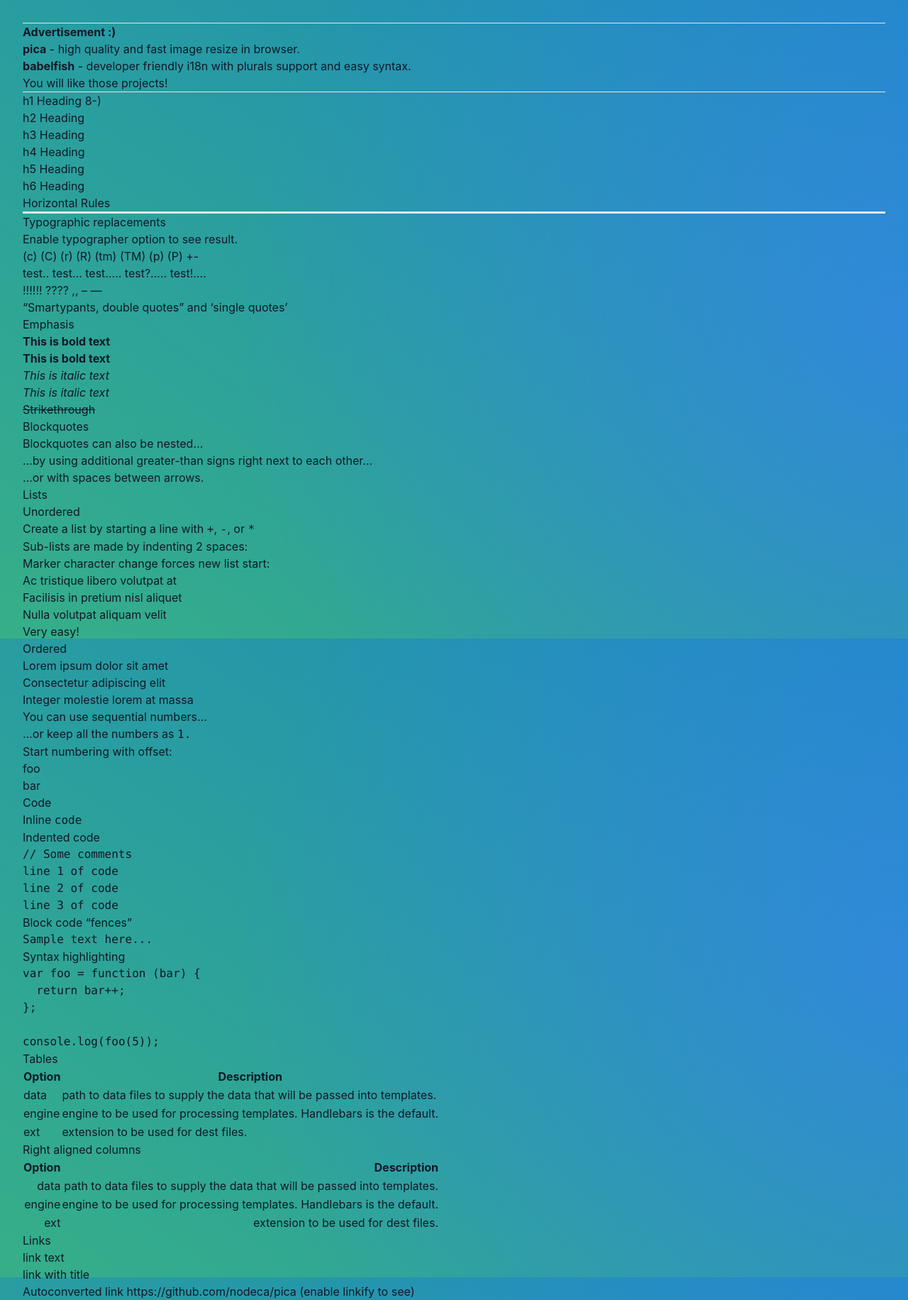
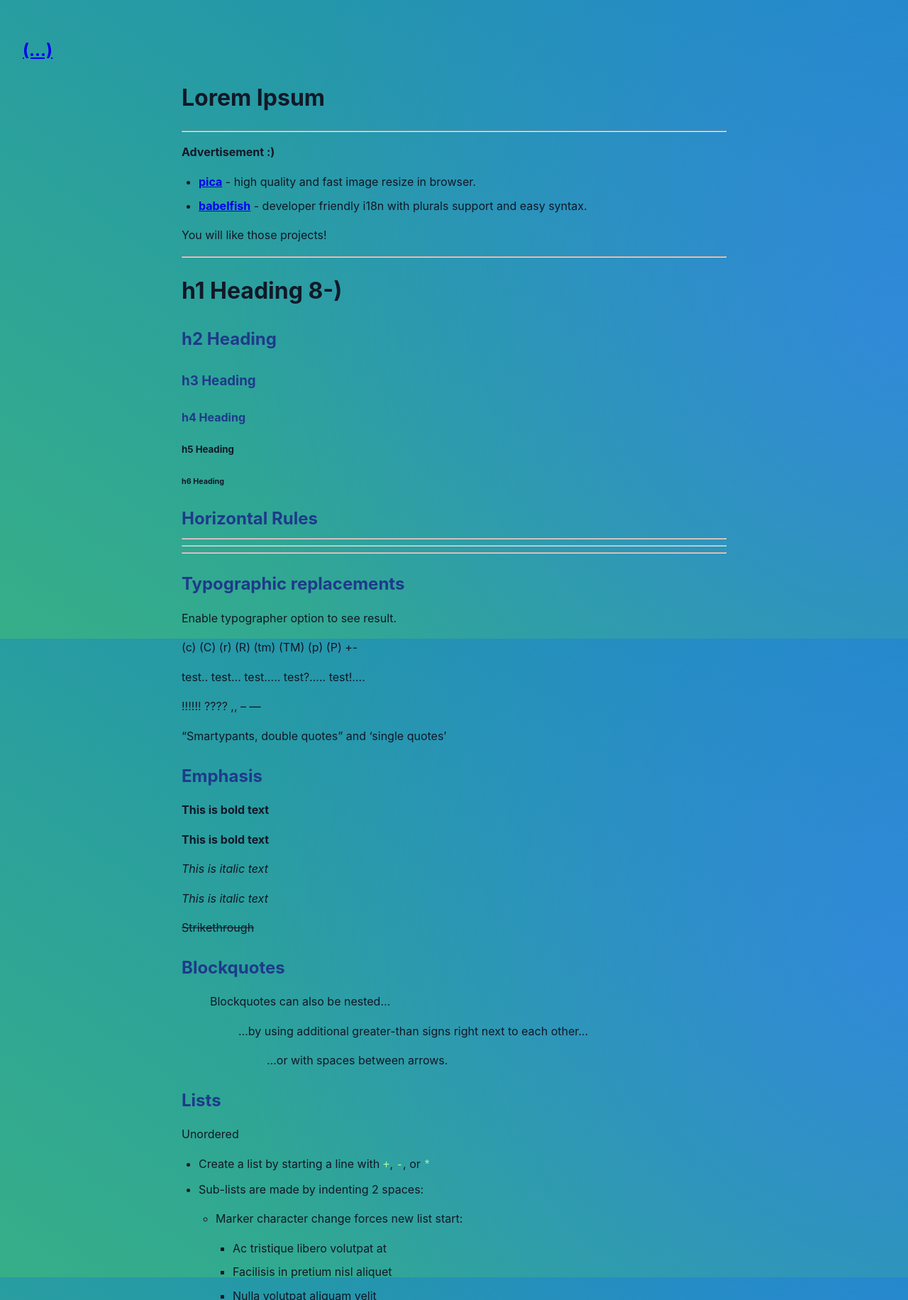
Before and after one commit to Nollde/nollde.github.io, a Jekyll site: the page built from _posts/2025-09-01-lorem_ipsum.md, in a window 1280 px wide, cut to the strip 0-1832 px from the top of the page. Shown: the whole strip at 71% size. Built offline with Jekyll 4.4.1, drawn with Linux system fonts in a browser that asks for light colours; nearby versions of some CDN libraries.

Commit message:
[dev] posts style

```diff
--- a/_layouts/post.html
+++ b/_layouts/post.html
@@ -4,34 +4,22 @@
 <head>
     <meta charset="UTF-8">
     <title>{{ page.title }} | {{ site.title }}</title>
-    <script src="https://cdn.tailwindcss.com"></script>
-    <!-- <link href="https://cdnjs.cloudflare.com/ajax/libs/font-awesome/6.4.0/css/all.min.css" rel="stylesheet"> -->
     <link rel="stylesheet" href="{{ '/assets/css/style.css' | relative_url }}">
 </head>
 
 <body>
-<main>
-      {{ content }}
-</main>
-
-
-</body>
-<!-- <body class="text-gray-100 font-sans flex flex-col items-center min-h-screen px-6">
     <header>
         <h2><a href="{{ '/' | relative_url }}">{{ site.title }}</a></h2>
     </header>
-
-    <main class="max-w-3xl mb-16">
+    <main class="post">
         <h1>{{ page.title }}</h1>
-        <p><small>{{ page.date | date: "%B %d, %Y" }}</small></p>
         {{ content }}
-
     </main>
 
-    <footer class="mb-6 text-sm text-gray-300">
+    <footer>
         © 2025 Dennis Noll
     </footer>
 
-</body> -->
+</body>
 
 </html>
--- a/assets/css/style.css
+++ b/assets/css/style.css
@@ -13,12 +13,6 @@ body {
   color: #111827;
   line-height: 1.6;
   padding: 2rem;
-}
-
-.post {
-  max-width: 800px;
-  margin: auto;
-  padding: 0;
 }
 
 .typing-wrapper {
@@ -51,3 +45,43 @@ body {
         background: transparent;
     }
 }
+
+.post {
+    max-width: 48rem; /* Tailwind's max-w-3xl = 48rem */
+    margin: 0 auto 4rem; /* auto left/right, bottom margin mb-16 = 4rem */
+    padding: 0 1.5rem; /* optional side padding for smaller screens */
+}
+
+/* Restore proper markdown rendering */
+.post p {
+    margin: 1rem 0;
+}
+
+.post ul, .post ol {
+    margin: 1rem 0;
+    padding-left: 1.5rem;
+}
+
+.post li {
+    margin-bottom: 0.5rem;
+}
+
+.post h2, .post h3, .post h4 {
+    color: #1e3a8a;
+    margin-top: 1.5rem;
+    margin-bottom: 0.5rem;
+}
+
+.post code {
+    font-family: 'Fira Code', monospace;
+    background: none;
+    color: #aaffaa;
+}
+
+.post pre {
+    font-family: 'Fira Code', monospace;
+    background: none;
+    color: #aaffaa;
+    padding: 0;
+    overflow-x: auto;
+}
```
